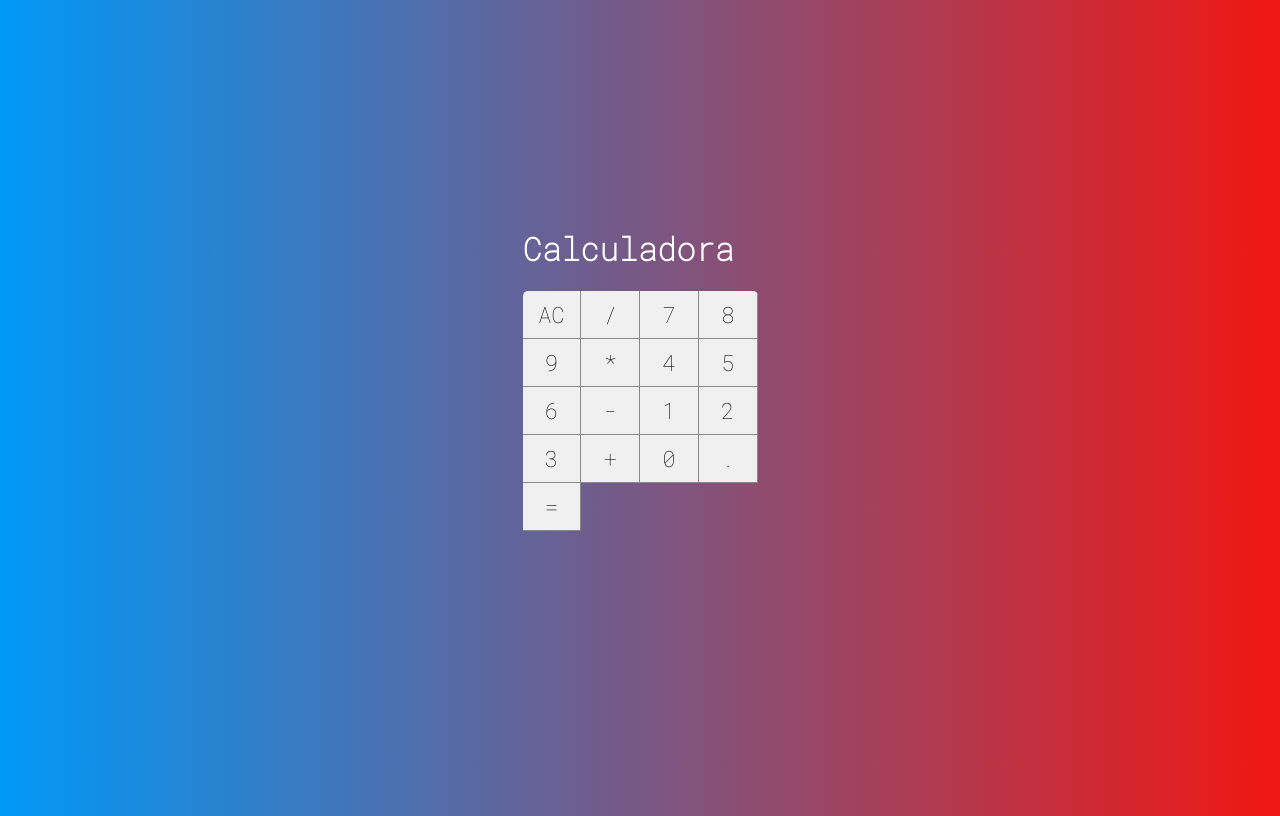
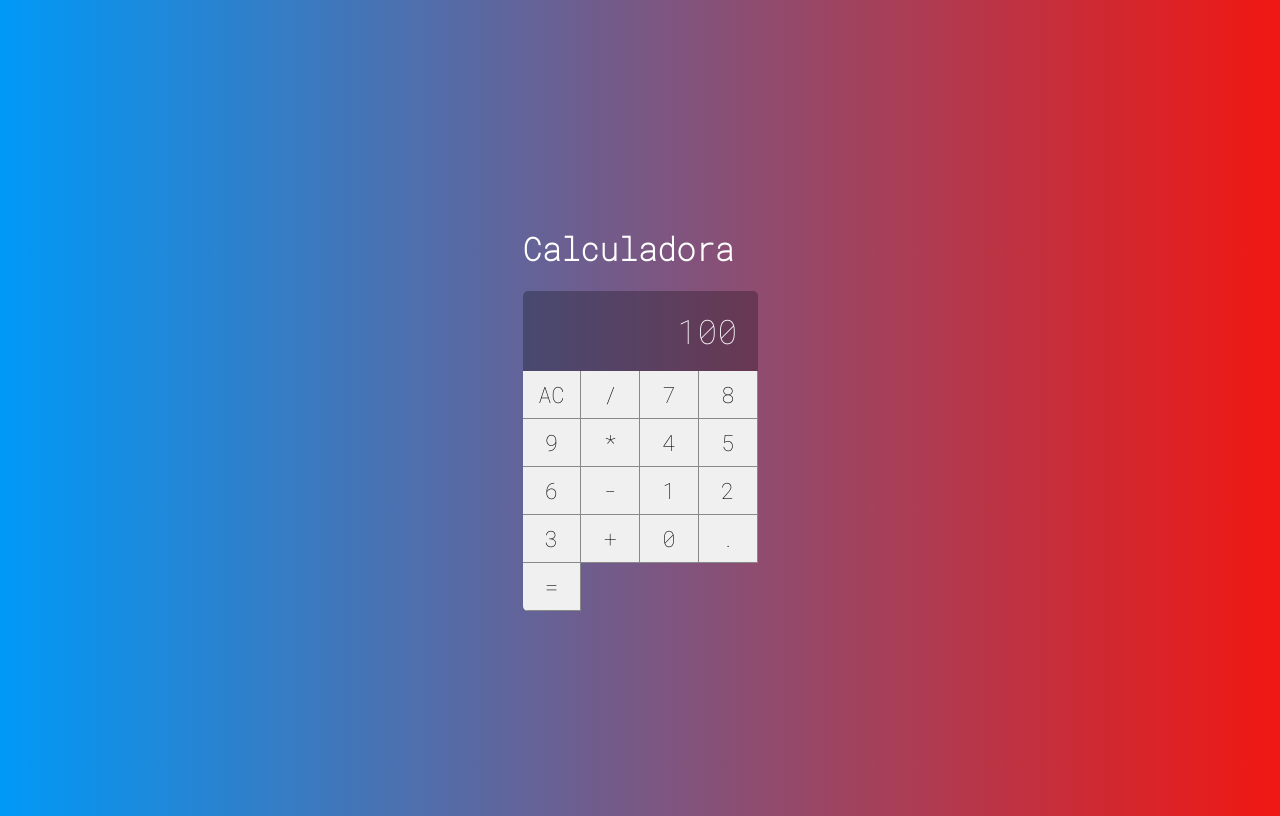
Before and after one commit to Edusu123/calculadora, a React (Create React App) app: page / in a window 1280 px wide. Built offline with nearby package versions, Linux system fonts and the light colour scheme.

Commit message:
Componente display

```diff
--- /dev/null
+++ b/src/components/Display.css
@@ -0,0 +1,10 @@
+.display {
+    align-items: center;
+    background-color: #0004;
+    display: flex;
+    font-size: 2.1em;
+    grid-column: span 4;
+    justify-content: flex-end;
+    overflow: hidden;
+    padding: 20px;
+}
--- /dev/null
+++ b/src/components/Display.jsx
@@ -0,0 +1,5 @@
+import './Display.css'
+import React from "react";
+
+export default props =>
+    <div className="display">{props.value}</div>
--- a/src/main/Calculator.css
+++ b/src/main/Calculator.css
@@ -2,7 +2,7 @@
     border-radius: 5px;
     display: grid;
     grid-template-columns: repeat(4, 25%);
-    grid-template-rows: 48px 48px 48px 48px 48px;
+    grid-template-rows: 1fr 48px 48px 48px 48px 48px;
     height: 320px;
     overflow: hidden;
     width: 235px;
--- a/src/main/Calculator.jsx
+++ b/src/main/Calculator.jsx
@@ -1,12 +1,14 @@
 import './Calculator.css'
 import React, { Component } from "react";
 import Button from "../components/Button";
+import Display from '../components/Display';
 
 export default class Calculator extends Component {
     render() {
         return (
             // é importante usar "className" no react
             <div className="calculator">
+                <Display value={100}></Display>
                 <Button label="AC"></Button>
                 <Button label="/"></Button>
                 <Button label="7"></Button>
```
